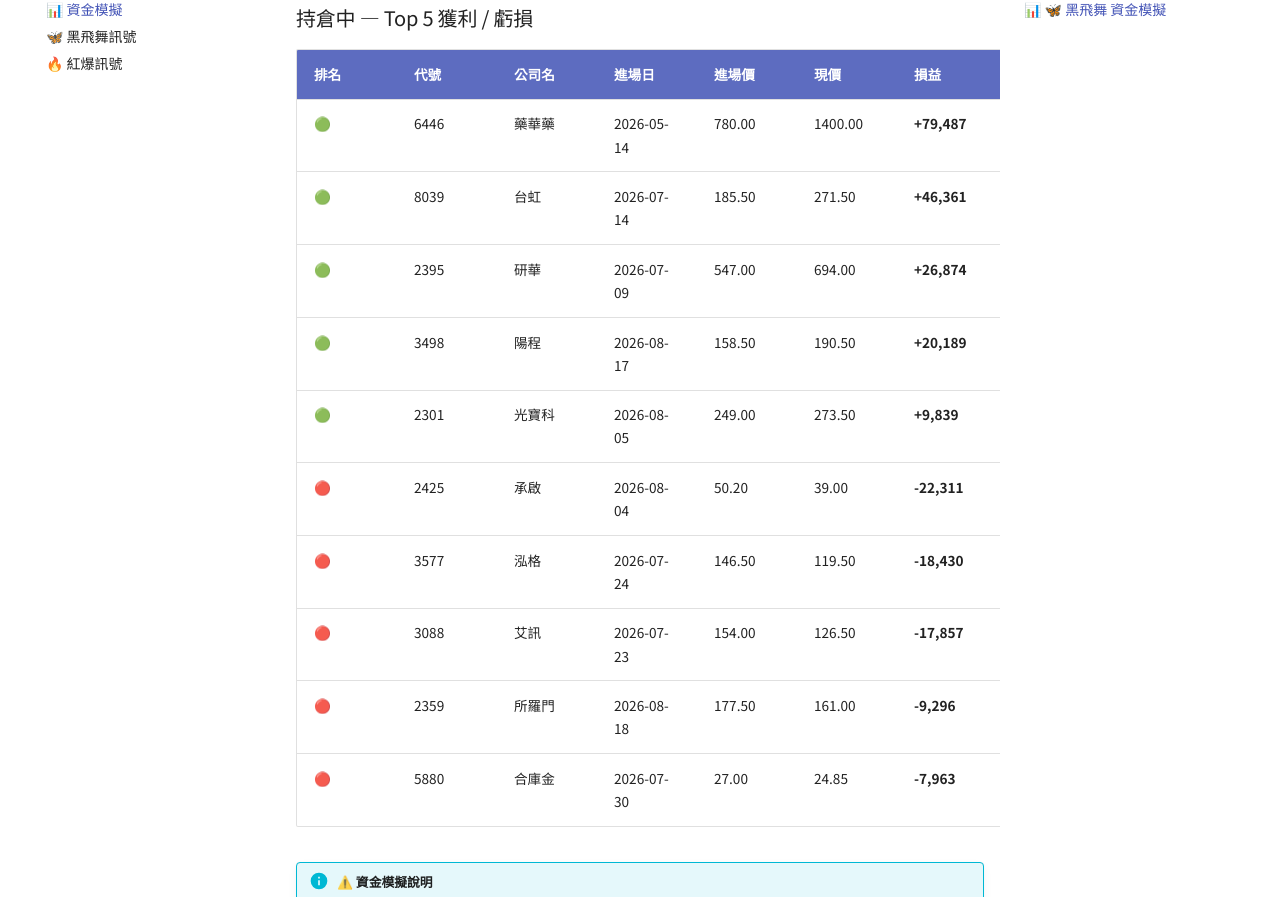
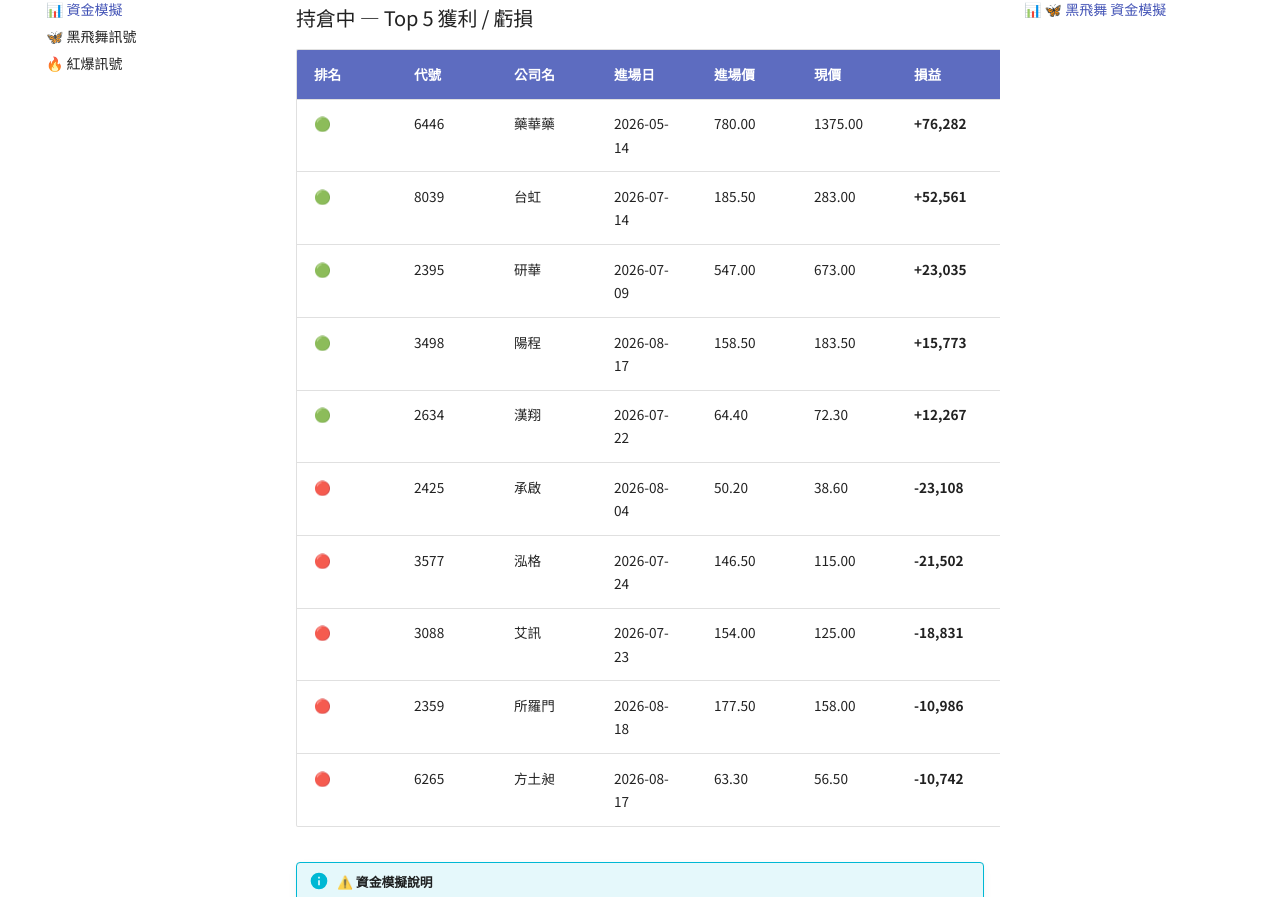
Before and after one commit to ShoppingLiao/stock-analysis-public, an MkDocs documentation site: the page built from docs/signals_capital.md, in a window 1280 px wide and 1400 px high, scrolled down 2470 px. Shown: the part 147-1044 px from the top of the window. Built offline with MkDocs 1.6.1 and Material for MkDocs 9.7.7, drawn with Linux system fonts in a browser that asks for light colours; comment, search, counter and statistics services are not loaded; some of the changed text lies outside the part shown.

Commit message:
docs(signals): update BB + RB + capital (2026-08-20)

```diff
--- a/docs/signals_capital.md
+++ b/docs/signals_capital.md
@@ -35,15 +35,15 @@
 
 -   **🟡 未實現損益**
 
-    # +17,830
+    # +31,511
 
     持倉 4 檔(現價 vs 進場價)
 
 -   **📈 總損益**
 
-    # +541,655
+    # +555,336
 
-    報酬率 **+7.85%** _(分母 = 歷史最高水位 6,900,000)_
+    報酬率 **+8.05%** _(分母 = 歷史最高水位 6,900,000)_
 
 </div>
 
@@ -53,10 +53,10 @@
 
 | 排名 | 代號 | 公司名 | 進場日 | 進場價 | 現價 | 損益 | 損益% |
 |------|------|--------|--------|--------|------|------|-------|
-| 🟢 | 2615 | 萬海 | 2026-08-12 | 86.90 | 106.50 | **+22,555** | **+22.55%** |
-| 🟢 | 6547 | 高端疫苗 | 2026-08-07 | 51.60 | 51.70 | **+194** | **+0.19%** |
-| 🔴 | 2897 | 王道銀行 | 2026-06-22 | 10.60 | 10.15 | **-4,245** | **-4.25%** |
-| 🔴 | 3234 | 光環 | 2026-08-19 | 148.50 | 147.50 | **-673** | **-0.67%** |
+| 🟢 | 2615 | 萬海 | 2026-08-12 | 86.90 | 113.50 | **+30,610** | **+30.61%** |
+| 🟢 | 6547 | 高端疫苗 | 2026-08-07 | 51.60 | 52.90 | **+2,519** | **+2.52%** |
+| 🟢 | 3234 | 光環 | 2026-08-19 | 148.50 | 151.00 | **+1,684** | **+1.68%** |
+| 🔴 | 2897 | 王道銀行 | 2026-06-22 | 10.60 | 10.25 | **-3,302** | **-3.30%** |
 
 !!! info "⚠️ 資金模擬說明"
     每檔固定投入 **100,000 元**(教育性質,實際操作會依 TDMD 評分動態調整部位)。
@@ -109,16 +109,16 @@
 
 | 排名 | 代號 | 公司名 | 進場日 | 進場價 | 現價 | 損益 | 損益% |
 |------|------|--------|--------|--------|------|------|-------|
-| 🟢 | 6446 | 藥華藥 | 2026-05-14 | 780.00 | 1400.00 | **+79,487** | **+79.49%** |
-| 🟢 | 8039 | 台虹 | 2026-07-14 | 185.50 | 271.50 | **+46,361** | **+46.36%** |
-| 🟢 | 2395 | 研華 | 2026-07-09 | 547.00 | 694.00 | **+26,874** | **+26.87%** |
-| 🟢 | 3498 | 陽程 | 2026-08-17 | 158.50 | 190.50 | **+20,189** | **+20.19%** |
-| 🟢 | 2301 | 光寶科 | 2026-08-05 | 249.00 | 273.50 | **+9,839** | **+9.84%** |
-| 🔴 | 2425 | 承啟 | 2026-08-04 | 50.20 | 39.00 | **-22,311** | **-22.31%** |
-| 🔴 | 3577 | 泓格 | 2026-07-24 | 146.50 | 119.50 | **-18,430** | **-18.43%** |
-| 🔴 | 3088 | 艾訊 | 2026-07-23 | 154.00 | 126.50 | **-17,857** | **-17.86%** |
-| 🔴 | 2359 | 所羅門 | 2026-08-18 | 177.50 | 161.00 | **-9,296** | **-9.30%** |
-| 🔴 | 5880 | 合庫金 | 2026-07-30 | 27.00 | 24.85 | **-7,963** | **-7.96%** |
+| 🟢 | 6446 | 藥華藥 | 2026-05-14 | 780.00 | 1375.00 | **+76,282** | **+76.28%** |
+| 🟢 | 8039 | 台虹 | 2026-07-14 | 185.50 | 283.00 | **+52,561** | **+52.56%** |
+| 🟢 | 2395 | 研華 | 2026-07-09 | 547.00 | 673.00 | **+23,035** | **+23.03%** |
+| 🟢 | 3498 | 陽程 | 2026-08-17 | 158.50 | 183.50 | **+15,773** | **+15.77%** |
+| 🟢 | 2634 | 漢翔 | 2026-07-22 | 64.40 | 72.30 | **+12,267** | **+12.27%** |
+| 🔴 | 2425 | 承啟 | 2026-08-04 | 50.20 | 38.60 | **-23,108** | **-23.11%** |
+| 🔴 | 3577 | 泓格 | 2026-07-24 | 146.50 | 115.00 | **-21,502** | **-21.50%** |
+| 🔴 | 3088 | 艾訊 | 2026-07-23 | 154.00 | 125.00 | **-18,831** | **-18.83%** |
+| 🔴 | 2359 | 所羅門 | 2026-08-18 | 177.50 | 158.00 | **-10,986** | **-10.99%** |
+| 🔴 | 6265 | 方土昶 | 2026-08-17 | 63.30 | 56.50 | **-10,742** | **-10.74%** |
 
 !!! info "⚠️ 資金模擬說明"
     每檔固定投入 **100,000 元**(教育性質,實際操作會依 TDMD 評分動態調整部位)。
@@ -151,15 +151,15 @@
 
 -   **🟡 未實現損益**
 
-    # +116,099
+    # +129,659
 
-    BB +17,830 + RB +98,269
+    BB +31,511 + RB +98,148
 
 -   **📉 總損益**
 
-    # -26,405
+    # -12,845
 
-    報酬率 **-0.12%** _(分母 = 兩策略歷史最高水位)_
+    報酬率 **-0.06%** _(分母 = 兩策略歷史最高水位)_
 
 </div>
 
```
Also changed, not shown: other parts of docs/signals_capital.md (+2 -2 lines), docs/signals_black_butterfly.md (+12 -4 lines).
